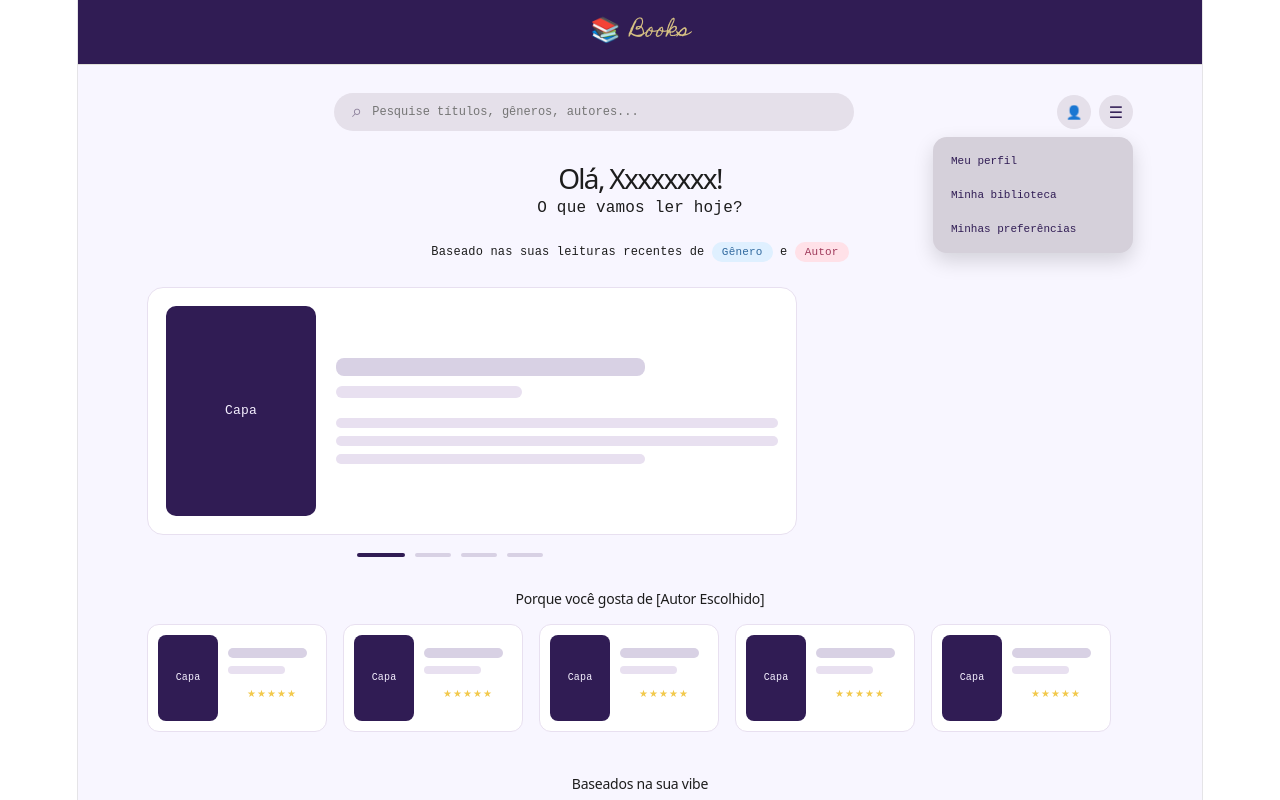
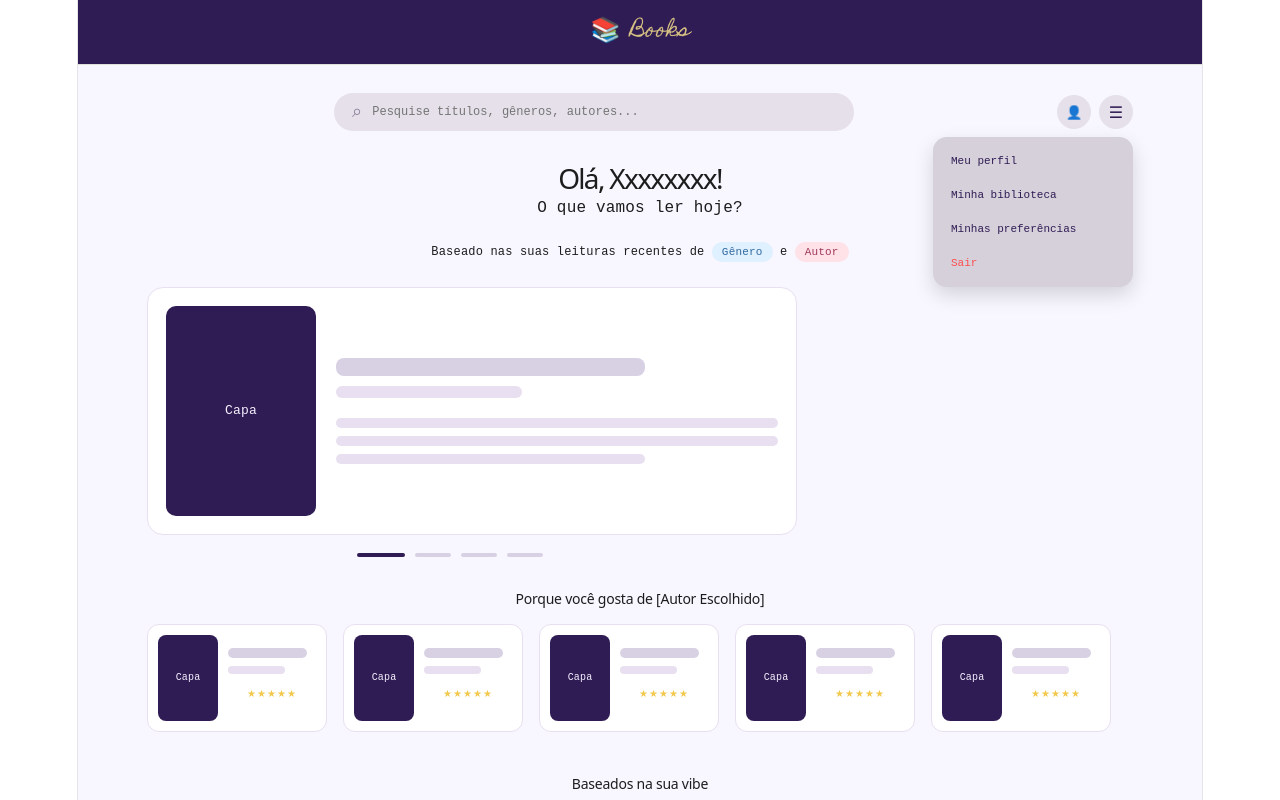
Before and after one commit to danbzer/Projeto-Interface-Web, a React (Vite) app: page /home in a window 1280 px wide. Both pictures are taken after a click on the button "Abrir menu". Shown: the top 800 px of the page. Built offline with nearby package versions, Linux system fonts and the light colour scheme; a web font is replaced by a local one.

Commit message:
samu: botão de saida no menu

```diff
--- a/src/pages/Home.jsx
+++ b/src/pages/Home.jsx
@@ -1,7 +1,9 @@
 import { useState } from "react";
+import { useNavigate } from "react-router-dom";
 import Header from "../components/layout/Header";
 
 function Home() {
+  const navigate = useNavigate();
   const [menuOpen, setMenuOpen] = useState(false);
 
   const bookPlaceholders = [1, 2, 3, 4, 5];
@@ -40,6 +42,9 @@
                 <button style={styles.dropdownItem}>Meu perfil</button>
                 <button style={styles.dropdownItem}>Minha biblioteca</button>
                 <button style={styles.dropdownItem}>Minhas preferências</button>
+                <button style={{ ...styles.dropdownItem, color: "#ff4d4d" }} onClick={() => navigate('/')}>
+                  Sair
+                </button>
               </div>
             )}
           </div>
@@ -138,7 +143,6 @@
     fontFamily: "'PT Mono', monospace",
     color: "#301C54",
   },
-
   main: {
     width: "100%",
     maxWidth: "1050px",
@@ -146,7 +150,6 @@
     padding: "28px 32px 56px",
     boxSizing: "border-box",
   },
-
   topArea: {
     display: "flex",
     alignItems: "center",
@@ -155,7 +158,6 @@
     marginBottom: "34px",
     position: "relative",
   },
-
   searchBox: {
     flex: 1,
     maxWidth: "520px",
@@ -168,13 +170,11 @@
     boxSizing: "border-box",
     margin: "0 auto",
   },
-
   searchIcon: {
     color: "#8A7E99",
     fontSize: "18px",
     marginRight: "8px",
   },
-
   searchInput: {
     width: "100%",
     border: "none",
@@ -184,14 +184,12 @@
     fontSize: "12px",
     color: "#301C54",
   },
-
   userArea: {
     display: "flex",
     alignItems: "center",
     gap: "8px",
     position: "relative",
   },
-
   profileButton: {
     width: "34px",
     height: "34px",
@@ -200,7 +198,6 @@
     backgroundColor: "#E5E0EA",
     cursor: "pointer",
   },
-
   menuButton: {
     width: "34px",
     height: "34px",
@@ -211,7 +208,6 @@
     cursor: "pointer",
     fontSize: "16px",
   },
-
   dropdown: {
     position: "absolute",
     top: "42px",
@@ -226,7 +222,6 @@
     flexDirection: "column",
     gap: "6px",
   },
-
   dropdownItem: {
     border: "none",
     backgroundColor: "transparent",
@@ -238,29 +233,24 @@
     fontSize: "11px",
     color: "#301C54",
   },
-
   greetingSection: {
     marginBottom: "22px",
   },
-
   greeting: {
     fontSize: "28px",
     margin: "0 0 4px",
     color: "#1D1D1D",
   },
-
   question: {
     fontSize: "16px",
     margin: "0 0 18px",
     color: "#1D1D1D",
   },
-
   basedText: {
     fontSize: "12px",
     color: "#1D1D1D",
     margin: 0,
   },
-
   tagBlue: {
     backgroundColor: "#DFF0FF",
     color: "#326A9F",
@@ -268,7 +258,6 @@
     borderRadius: "20px",
     fontSize: "11px",
   },
-
   tagPink: {
     backgroundColor: "#FFE1E8",
     color: "#9F3A5B",
@@ -276,11 +265,9 @@
     borderRadius: "20px",
     fontSize: "11px",
   },
-
   featureSection: {
     marginBottom: "34px",
   },
-
   featureCard: {
     display: "grid",
     gridTemplateColumns: "150px 1fr",
@@ -292,7 +279,6 @@
     boxSizing: "border-box",
     maxWidth: "650px",
   },
-
   bigCover: {
     height: "210px",
     borderRadius: "10px",
@@ -301,26 +287,22 @@
     alignItems: "center",
     justifyContent: "center",
   },
-
   coverText: {
     color: "#F5F0FF",
     fontSize: "13px",
   },
-
   featureInfo: {
     display: "flex",
     flexDirection: "column",
     justifyContent: "center",
     gap: "10px",
   },
-
   skeletonTitle: {
     width: "70%",
     height: "18px",
     backgroundColor: "#D8D1E4",
     borderRadius: "8px",
   },
-
   skeletonAuthor: {
     width: "42%",
     height: "12px",
@@ -328,27 +310,23 @@
     borderRadius: "8px",
     marginBottom: "10px",
   },
-
   textLines: {
     display: "flex",
     flexDirection: "column",
     gap: "8px",
   },
-
   skeletonLine: {
     width: "100%",
     height: "10px",
     backgroundColor: "#E8E0F0",
     borderRadius: "8px",
   },
-
   dots: {
     display: "flex",
     gap: "10px",
     marginTop: "18px",
     marginLeft: "210px",
   },
-
   dotActive: {
     width: "48px",
     height: "4px",
@@ -356,7 +334,6 @@
     borderRadius: "20px",
     display: "block",
   },
-
   dot: {
     width: "36px",
     height: "4px",
@@ -364,24 +341,20 @@
     borderRadius: "20px",
     display: "block",
   },
-
   section: {
     marginTop: "34px",
   },
-
   sectionTitle: {
     fontSize: "14px",
     color: "#1D1D1D",
     marginBottom: "16px",
   },
-
   bookRow: {
     display: "flex",
     gap: "16px",
     overflowX: "auto",
     paddingBottom: "10px",
   },
-
   smallCard: {
     minWidth: "180px",
     backgroundColor: "#FFFFFF",
@@ -393,7 +366,6 @@
     gridTemplateColumns: "60px 1fr",
     gap: "10px",
   },
-
   smallCover: {
     width: "60px",
     height: "86px",
@@ -403,33 +375,28 @@
     alignItems: "center",
     justifyContent: "center",
   },
-
   smallCoverText: {
     color: "#F5F0FF",
     fontSize: "10px",
   },
-
   smallInfo: {
     display: "flex",
     flexDirection: "column",
     justifyContent: "center",
     gap: "8px",
   },
-
   smallTitle: {
     width: "90%",
     height: "10px",
     backgroundColor: "#D8D1E4",
     borderRadius: "8px",
   },
-
   smallAuthor: {
     width: "65%",
     height: "8px",
     backgroundColor: "#E8E0F0",
     borderRadius: "8px",
   },
-
   smallStars: {
     fontSize: "10px",
     color: "#F2C94C",
```
